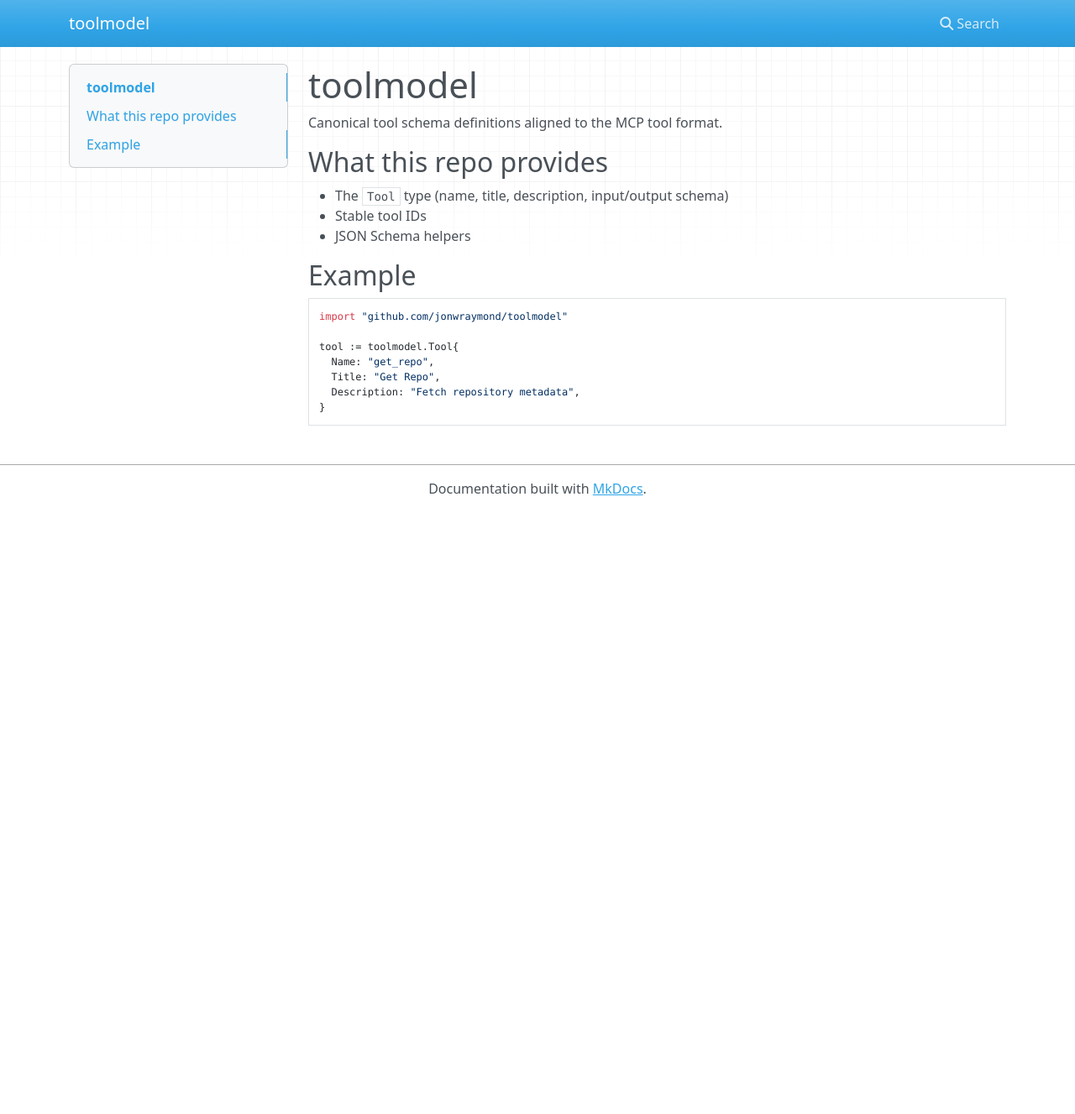
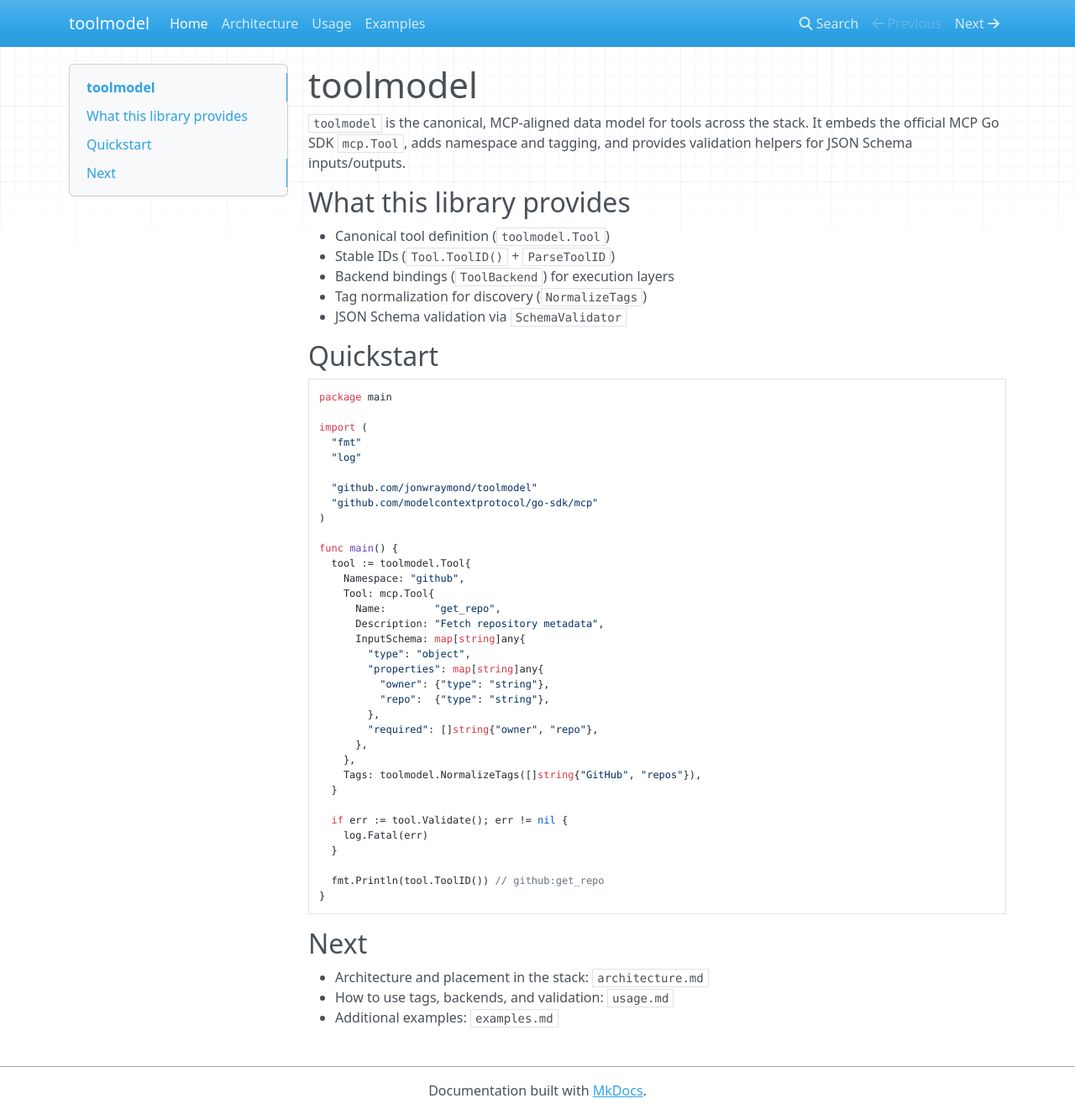
Before and after one commit to jonwraymond/toolmodel, an MkDocs documentation site: the page built from docs/index.md, in a window 1280 px wide and 1327 px high. Shown: the whole window at 84% size. Built offline with MkDocs 1.6.1, drawn with Linux system fonts in a browser that asks for light colours; nearby versions of some CDN libraries.

Commit message:
Expand documentation

````diff
--- a/docs/index.md
+++ b/docs/index.md
@@ -1,21 +1,58 @@
 # toolmodel
 
-Canonical tool schema definitions aligned to the MCP tool format.
+`toolmodel` is the canonical, MCP-aligned data model for tools across the stack.
+It embeds the official MCP Go SDK `mcp.Tool`, adds namespace and tagging, and
+provides validation helpers for JSON Schema inputs/outputs.
 
-## What this repo provides
+## What this library provides
 
-- The `Tool` type (name, title, description, input/output schema)
-- Stable tool IDs
-- JSON Schema helpers
+- Canonical tool definition (`toolmodel.Tool`)
+- Stable IDs (`Tool.ToolID()` + `ParseToolID`)
+- Backend bindings (`ToolBackend`) for execution layers
+- Tag normalization for discovery (`NormalizeTags`)
+- JSON Schema validation via `SchemaValidator`
 
-## Example
+## Quickstart
 
 ```go
-import "github.com/jonwraymond/toolmodel"
+package main
 
-tool := toolmodel.Tool{
-  Name: "get_repo",
-  Title: "Get Repo",
-  Description: "Fetch repository metadata",
+import (
+  "fmt"
+  "log"
+
+  "github.com/jonwraymond/toolmodel"
+  "github.com/modelcontextprotocol/go-sdk/mcp"
+)
+
+func main() {
+  tool := toolmodel.Tool{
+    Namespace: "github",
+    Tool: mcp.Tool{
+      Name:        "get_repo",
+      Description: "Fetch repository metadata",
+      InputSchema: map[string]any{
+        "type": "object",
+        "properties": map[string]any{
+          "owner": {"type": "string"},
+          "repo":  {"type": "string"},
+        },
+        "required": []string{"owner", "repo"},
+      },
+    },
+    Tags: toolmodel.NormalizeTags([]string{"GitHub", "repos"}),
+  }
+
+  if err := tool.Validate(); err != nil {
+    log.Fatal(err)
+  }
+
+  fmt.Println(tool.ToolID()) // github:get_repo
 }
 ```
+
+## Next
+
+- Architecture and placement in the stack: `architecture.md`
+- How to use tags, backends, and validation: `usage.md`
+- Additional examples: `examples.md`
--- a/mkdocs.yml
+++ b/mkdocs.yml
@@ -2,3 +2,6 @@ site_name: toolmodel
 docs_dir: docs
 nav:
   - Home: index.md
+  - Architecture: architecture.md
+  - Usage: usage.md
+  - Examples: examples.md
````
Also changed, not shown: docs/architecture.md (added, +23 -0 lines), docs/examples.md (added, +31 -0 lines), docs/usage.md (added, +75 -0 lines).
